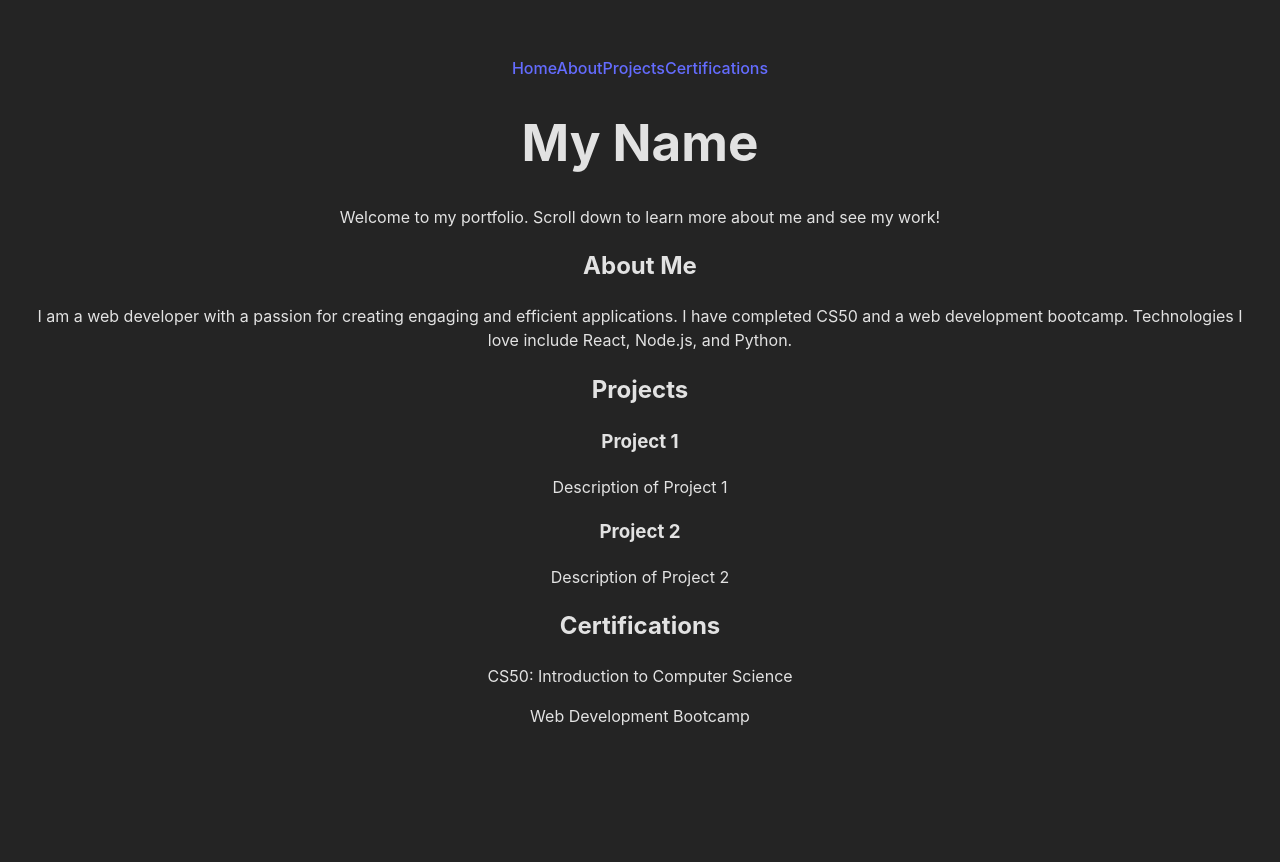
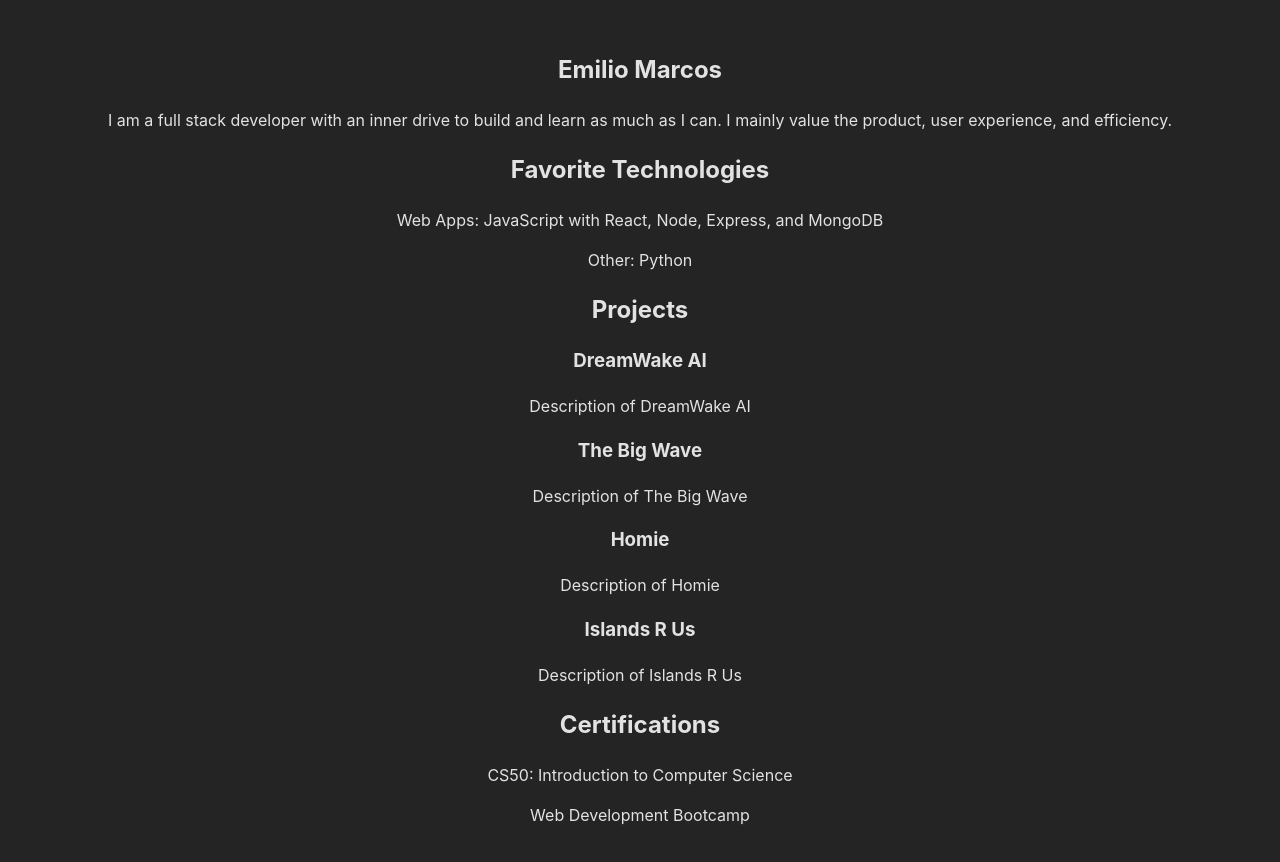
Before and after one commit to emiliomarcos/portfolio, a React (Vite) app: page / in a window 1280 px wide. Shown: the top 862 px of the page. Before the commit the page ends 800 px from the top, so only its background shows below. Built offline with nearby package versions, Linux system fonts and the light colour scheme.

Commit message:
some details

```diff
--- a/src/App.jsx
+++ b/src/App.jsx
@@ -1,16 +1,16 @@
-import { Link } from 'react-scroll';
+// import { Link } from 'react-scroll';
 import { Home, About, Projects, Certifications } from "./components";
 import './App.css';
 
 function App() {
   return (
     <div>
-      <nav>
+      {/* <nav>
         <Link to="home" smooth={true} duration={500}>Home</Link>
         <Link to="about" smooth={true} duration={500}>About</Link>
         <Link to="projects" smooth={true} duration={500}>Projects</Link>
         <Link to="certifications" smooth={true} duration={500}>Certifications</Link>
-      </nav>
+      </nav> */}
       <Home />
       <About />
       <Projects />
--- a/src/components/About.jsx
+++ b/src/components/About.jsx
@@ -14,8 +14,9 @@ const About = () => {
       variants={variants}
       transition={{ type: 'spring', stiffness: 120 }}
     >
-      <h2>About Me</h2>
-      <p>I am a web developer with a passion for creating engaging and efficient applications. I have completed CS50 and a web development bootcamp. Technologies I love include React, Node.js, and Python.</p>
+      <h2>Favorite Technologies</h2>
+      <p>Web Apps: JavaScript with React, Node, Express, and MongoDB</p>
+      <p>Other: Python</p>
     </motion.div>
   );
 }
--- a/src/components/Home.jsx
+++ b/src/components/Home.jsx
@@ -14,8 +14,8 @@ const Home = () => {
       variants={variants}
       transition={{ type: 'spring', stiffness: 120 }}
     >
-      <h1>My Name</h1>
-      <p>Welcome to my portfolio. Scroll down to learn more about me and see my work!</p>
+      <h2>Emilio Marcos</h2>
+      <p>I am a full stack developer with an inner drive to build and learn as much as I can. I mainly value the product, user experience, and efficiency.</p>
     </motion.div>
   );
 }
--- a/src/components/Projects.jsx
+++ b/src/components/Projects.jsx
@@ -16,12 +16,20 @@ const Projects = () => {
     >
       <h2>Projects</h2>
       <div>
-        <h3>Project 1</h3>
-        <p>Description of Project 1</p>
+        <h3>DreamWake AI</h3>
+        <p>Description of DreamWake AI</p>
       </div>
       <div>
-        <h3>Project 2</h3>
-        <p>Description of Project 2</p>
+        <h3>The Big Wave</h3>
+        <p>Description of The Big Wave</p>
+      </div>
+      <div>
+        <h3>Homie</h3>
+        <p>Description of Homie</p>
+      </div>
+      <div>
+        <h3>Islands R Us</h3>
+        <p>Description of Islands R Us</p>
       </div>
     </motion.div>
   );
```
Also changed, not shown: 1 other file (tests, documents, lock files or other folders).
